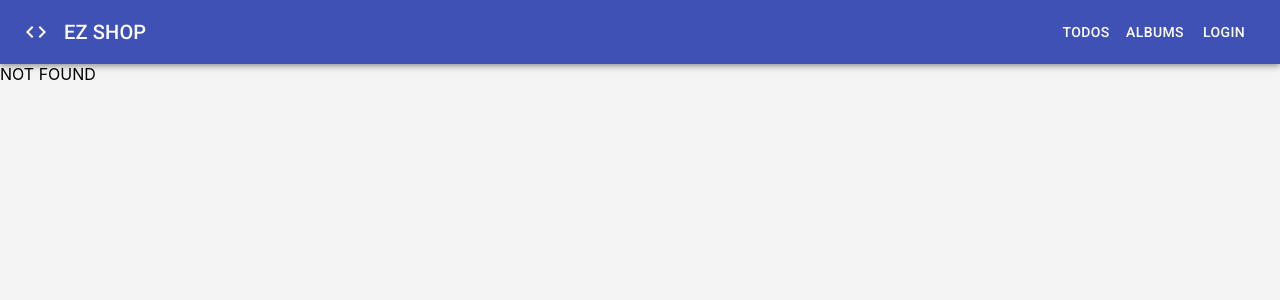
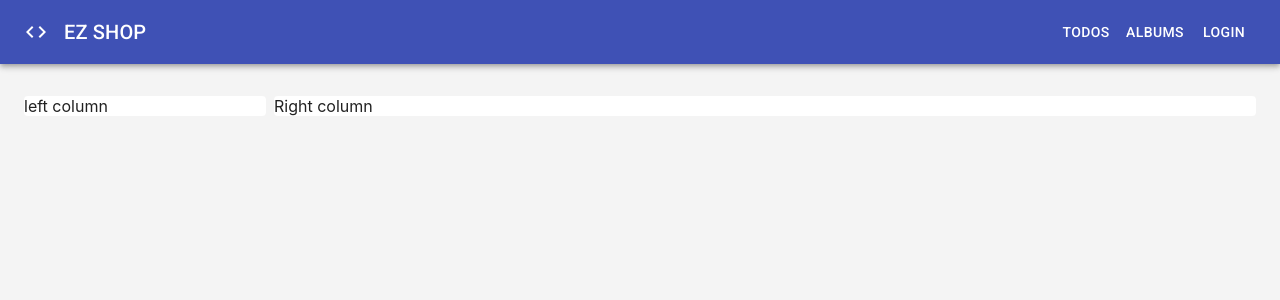
Before and after one commit to imsamm04/learn-reactjs, a React (Create React App) app: page /products in a window 1280 px wide. Before the commit this address had no page. Shown: the top 300 px of the page. Built offline with nearby package versions, Linux system fonts and the light colour scheme.

Commit message:
add feature product

```diff
--- a/src/App.js
+++ b/src/App.js
@@ -6,7 +6,7 @@ import NotFound from './components/NotFound';
 import AlbumFeature from './features/Album';
 import CounterFeature from './features/Counter';
 import TodoFeature from './features/Todo';
-
+import ProductFeature from './features/product';
 function App() {
   return (
     <div className="app">
@@ -19,6 +19,7 @@ function App() {
         <Route path="/" component={CounterFeature} exact />
         <Route path="/todos" component={TodoFeature} />
         <Route path="/albums" component={AlbumFeature} />
+        <Route path="/products" component={ProductFeature} />
         <Route component={NotFound} />
       </Switch>
     </div>
--- /dev/null
+++ b/src/features/product/index.jsx
@@ -0,0 +1,24 @@
+import React from 'react';
+import PropTypes from 'prop-types';
+import { Switch, Route, useRouteMatch } from 'react-router';
+import ListPage from '../product/pages/ListPage';
+import { Box } from '@material-ui/core';
+
+
+
+function ProductFeature(props) {
+const match = useRouteMatch();
+
+    return (
+        <div>
+            <Box pt={4}>
+                <Switch>
+                    <Route path={match.url} exact component={ListPage} />
+                </Switch>
+            </Box>
+
+        </div>
+    );
+}
+
+export default ProductFeature;
--- /dev/null
+++ b/src/features/product/pages/ListPage.jsx
@@ -0,0 +1,35 @@
+import React from 'react';
+import { Container, Box, Grid, makeStyles, Paper } from '@material-ui/core';
+import { red } from '@material-ui/core/colors';
+
+const useStyles = makeStyles((theme) => ({
+  root: {},
+
+  left: {
+    width: '250px',
+  },
+
+  right: {
+    flex: '1 1 auto',
+  },
+}));
+
+function ListPage(props) {
+  const classes = useStyles();
+  return (
+    <Box>
+      <Container>
+        <Grid container spacing={1}>
+          <Grid item className={classes.left}>
+            <Paper elevation={0}>left column</Paper>
+          </Grid>
+          <Grid item className={classes.right}>
+            <Paper elevation={0}> Right column</Paper>
+          </Grid>
+        </Grid>
+      </Container>
+    </Box>
+  );
+}
+
+export default ListPage;
```
